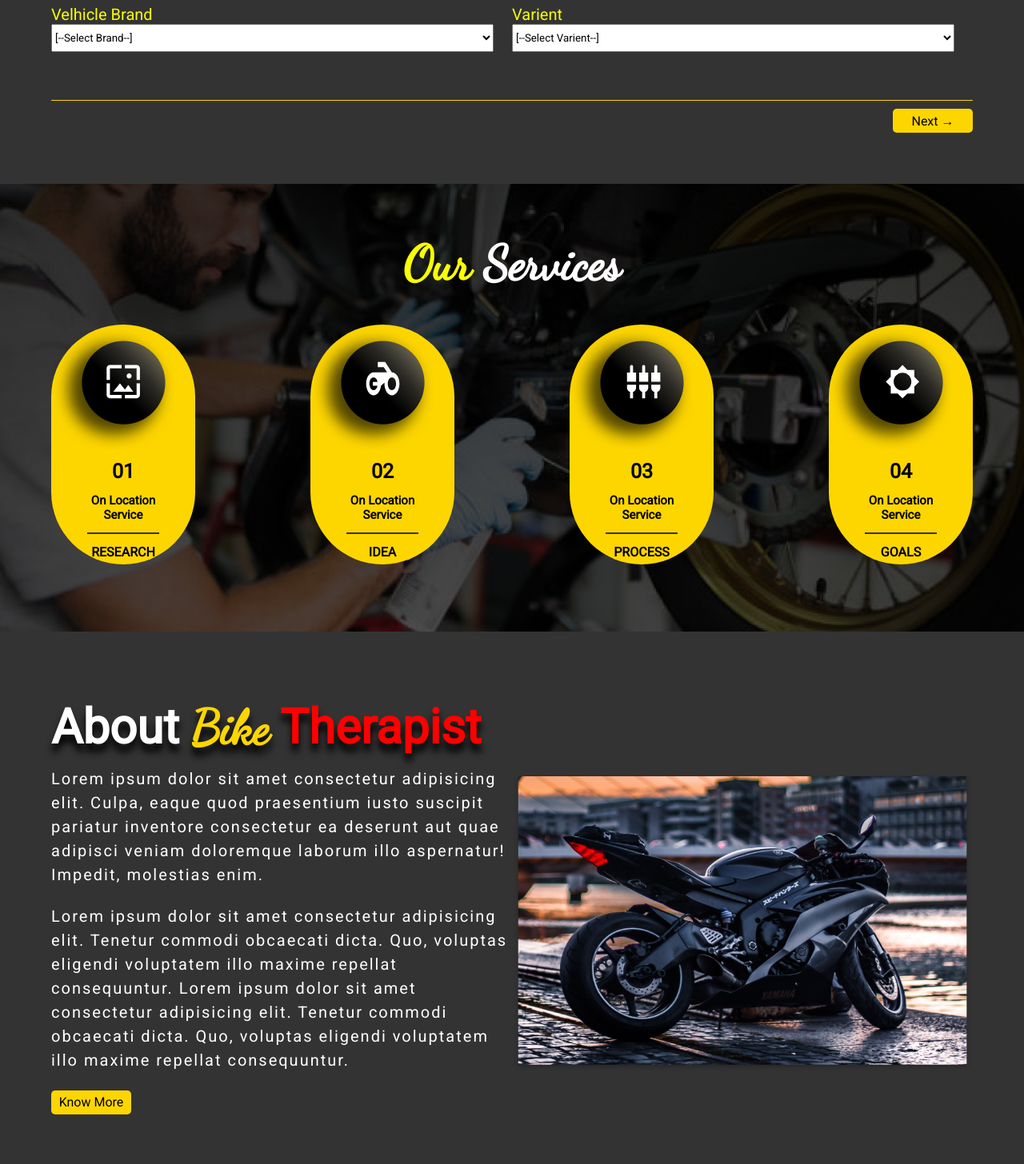
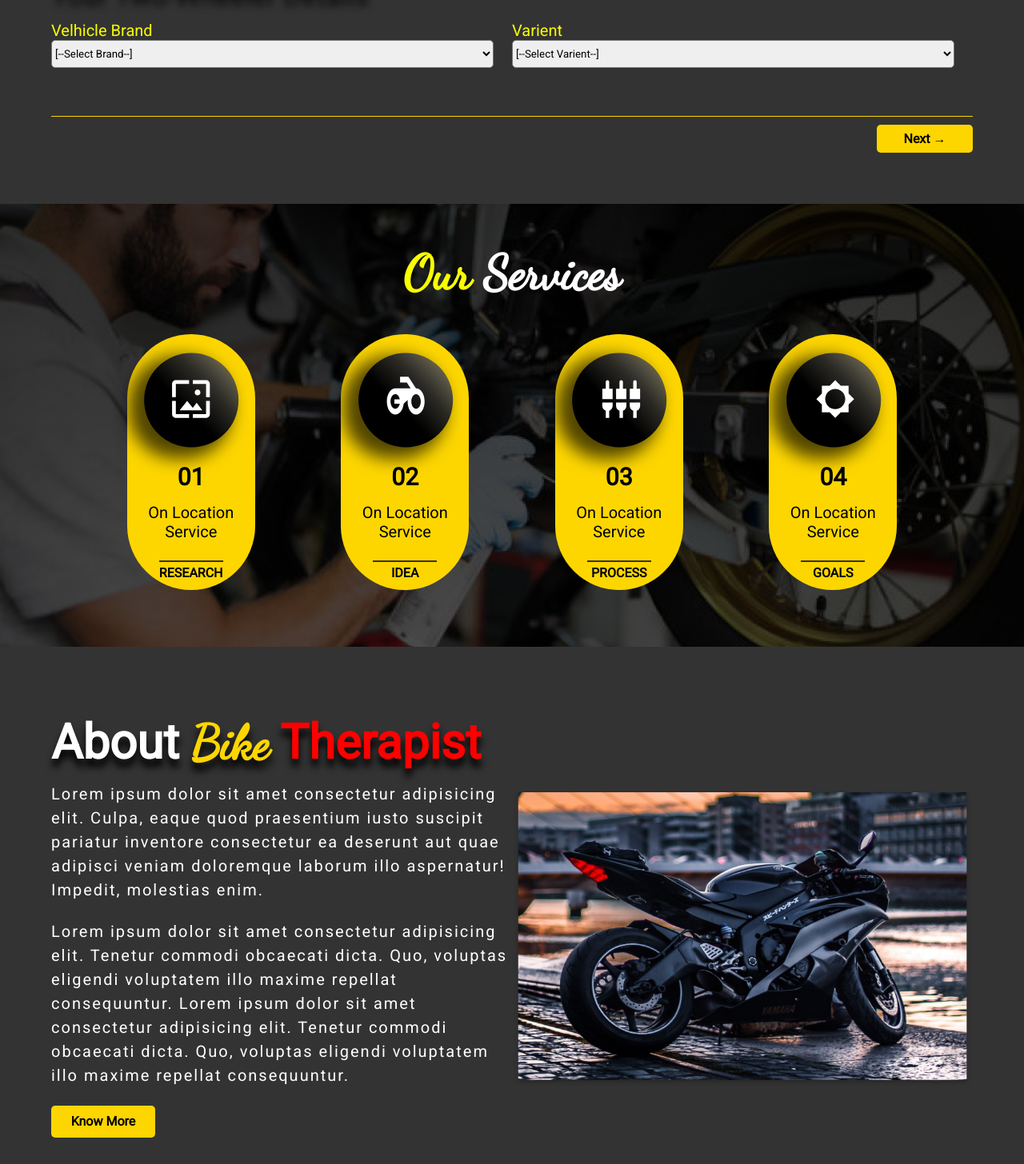
Before and after one commit to sambeetpanda507/bike_therepist, a Next.js app: page / in a window 1280 px wide. Shown: the part 1061-2517 px from the top of the page at 80% size. Built offline with nearby package versions, Linux system fonts and the light colour scheme.

Commit message:
Few Design change

```diff
--- a/components/indexComponents/OurClient.jsx
+++ b/components/indexComponents/OurClient.jsx
@@ -17,7 +17,8 @@ const OurClient = () => {
             <li className={style.carouselItem}>
               <div>
                 <p className={style.carouselTitle}>
-                  <u>Lorem Ipsum is simply dummy text of the printing</u>
+                  Lorem Ipsum is simply dummy text of the printing
+                  <hr />
                 </p>
                 <p className={style.carouselContent}>
                   There are many variations of passages of Lorem Ipsum
--- a/styles/AboutBike.module.css
+++ b/styles/AboutBike.module.css
@@ -59,13 +59,14 @@
 .btnGrp button {
   border: 0;
   outline: none;
-  height: 3rem;
-  width: 10rem;
+  height: 4rem;
+  width: 13rem;
   background-color: var(--bg-warning);
   border-radius: 0.5rem;
   text-transform: capitalize;
   font-size: 1.6rem;
   cursor: pointer;
+  font-weight: 600;
 }
 .hideLg {
   display: block;
--- a/styles/BookNow.module.css
+++ b/styles/BookNow.module.css
@@ -42,13 +42,14 @@
 .btnGrp button {
   border: 0;
   outline: none;
-  height: 3rem;
-  width: 10rem;
+  height: 4rem;
+  width: 12rem;
   background-color: var(--bg-warning);
   border-radius: 0.5rem;
   text-transform: capitalize;
   font-size: 1.6rem;
   cursor: pointer;
+  font-weight: 600;
 }
 
 @media (max-width: 900px) {
--- a/styles/BookService.module.css
+++ b/styles/BookService.module.css
@@ -45,13 +45,13 @@
 .progressBarWrapper {
   height: 1.3rem;
   width: 90%;
-  border: 1px solid var(--bg-warning);
-  border-radius: 1rem;
+  /* border: 1px solid var(--bg-warning); */
 }
 .progressBarWrapper p {
   height: 100%;
   width: 100%;
   background-color: var(--bg-warning);
+  border-radius: 1rem;
 }
 .secondayHeading {
   color: var(--text-white);
@@ -59,6 +59,7 @@
   font-size: 3.5rem;
   text-shadow: 0rem 1rem 1rem #000;
   font-weight: 400;
+  margin-top: 2rem;
 }
 .detailsSection {
   padding: 2rem 0;
@@ -82,6 +83,7 @@
   width: 100%;
   height: 3.5rem;
   text-transform: capitalize;
+  border-radius: 5px;
 }
 
 .nextBtn {
@@ -92,13 +94,14 @@
 .nextBtn button {
   border: 0;
   outline: none;
-  height: 3rem;
-  width: 10rem;
+  height: 3.5rem;
+  width: 12rem;
   background-color: var(--bg-warning);
   border-radius: 0.5rem;
   text-transform: capitalize;
   font-size: 1.6rem;
   cursor: pointer;
+  font-weight: 600;
 }
 
 /* /////media queries//// */
--- a/styles/Brand.module.css
+++ b/styles/Brand.module.css
@@ -10,8 +10,6 @@
   font-size: 6rem;
   text-transform: capitalize;
   text-align: center;
-  -webkit-text-stroke-width: 0.2rem;
-  -webkit-text-stroke-color: var(--text-danger);
 }
 
 .brands {
--- a/styles/CallUs.module.css
+++ b/styles/CallUs.module.css
@@ -2,9 +2,9 @@
   width: 100%;
   background-image: linear-gradient(rgba(0, 0, 0, 0.8), rgba(0, 0, 0, 0.7)),
     url("/call.png");
-  background-position: center;
-  background-size: 100% 100%;
+  background-position: right;
   background-repeat: no-repeat;
+  background-size:contain;
 }
 .container {
   width: 100%;
@@ -25,8 +25,8 @@
   font-size: 3rem;
   color: var(--text-danger);
   stroke-width: 0.1rem;
-  -webkit-text-stroke-width: 0.1rem;
-  -webkit-text-stroke-color: var(--text-warning);
+  /* -webkit-text-stroke-width: 0.1rem;
+  -webkit-text-stroke-color: var(--text-warning); */
 }
 .bar {
   height: 3rem;
--- a/styles/Counter.module.css
+++ b/styles/Counter.module.css
@@ -9,7 +9,7 @@
 
 .containerDiv {
   width: 100%;
-  padding: 10% 5%;
+  padding: 8% 5%;
 }
 
 .primaryHeading {
@@ -29,8 +29,9 @@
   text-align: center;
 }
 .actualCount {
-  font-size: 5rem;
+  font-size: 7rem;
   color: var(--text-warning);
+  font-weight: bold;
 }
 .countDesc {
   font-size: 3rem;
--- a/styles/NavBar.module.css
+++ b/styles/NavBar.module.css
@@ -59,9 +59,11 @@
 .searchBtn button {
   background-color: var(--bg-warning);
   border: 0;
-  font-size: 2rem;
+  font-size: 1.7rem;
+  font-weight: 600;
   text-transform: capitalize;
   width: 12rem;
+  height: 3.5rem;
   cursor: pointer;
   border-radius: 0.4rem;
 }
--- a/styles/OurClient.module.css
+++ b/styles/OurClient.module.css
@@ -20,7 +20,7 @@
 }
 .underline {
   height: 2rem;
-  width: 70%;
+  width: 50%;
   background-color: var(--bg-warning);
   margin: 5% auto;
   border-radius: 5rem;
@@ -30,12 +30,12 @@
 .underline::after {
   content: "\f007";
   font-family: "Font Awesome 5 Free";
-  height: 6rem;
-  width: 6rem;
+  height: 7rem;
+  width: 7rem;
   background-color: orange;
   position: absolute;
   border-radius: 50%;
-  top: -100%;
+  top: -120%;
   right: 40%;
   transform: translateX(40%);
   box-shadow: -1rem 1rem 1rem #000;
@@ -47,13 +47,13 @@
 .underline::before {
   content: "\f007";
   font-family: "Font Awesome 5 Free";
-  height: 6rem;
-  width: 6rem;
+  height: 7rem;
+  width: 7rem;
   background-color: orange;
   position: absolute;
   border-radius: 50%;
-  top: -100%;
-  left: 40%;
+  top: -120%;
+  left: 35%;
   transform: translateX(40%);
   box-shadow: -1rem 1rem 1rem #000;
   font-size: 4rem;
@@ -113,7 +113,16 @@
   font-family: "Times New Roman", Times, serif;
   text-align: center;
 }
-.carouselContent {
+
+.carouselTitle hr{
+  height: 0.3rem;
+  margin-top: 0.5rem;
+  margin-bottom: 2rem;
+  background-color: var(--bg-warning);
+  border-color: var(--bg-warning);
+}
+
+.carouselContent{
   font-size: 2rem;
   color: var(--text-white);
   font-family: "Times New Roman", Times, serif;
@@ -149,12 +158,12 @@
   width: 100%;
 }
 .invertedCommaStart {
-  top: 0;
-  left: 0;
+  top: 0%;
+  left: 0%;
 }
 .invertedCommaEnd {
-  bottom: 0;
-  right: 0;
+  bottom: 0%;
+  right: 0%;
 }
 
 .bar {
--- a/styles/OurServices.module.css
+++ b/styles/OurServices.module.css
@@ -9,7 +9,7 @@
 
 .container {
   width: 100%;
-  padding: 5%;
+  padding: 4%;
 }
 .headingPrimary,
 .bgWarning {
@@ -26,13 +26,13 @@
 .serviceSection {
   display: flex;
   align-items: center;
-  justify-content: space-between;
+  justify-content: space-evenly;
   flex-wrap: wrap;
   padding: 2rem 0;
 }
 .serviceContainer {
-  width: 18rem;
-  height: 30rem;
+  width: 16rem;
+  height: 32rem;
   border-radius: 40rem;
   display: flex;
   flex-direction: column;
@@ -43,10 +43,11 @@
 }
 
 .iconImg {
-  height: 15rem;
-  width: 15rem;
+  height: 17rem;
+  width: 17rem;
   border-radius: 50%;
   position: relative;
+  margin-top: -0.5rem;
 }
 
 .iconImg img {
@@ -56,16 +57,17 @@
   left: -8%;
 }
 .serviceCount {
-  font-size: 2.5rem;
-  font-weight: bold;
+  font-size: 3rem;
+  font-weight: 600;
+  margin-top: -4rem;
 }
 .serviceContent {
-  font-size: 1.5rem;
-  font-weight: bold;
+  font-size: 2rem;
   text-transform: capitalize;
   word-wrap: break-word;
   width: 70%;
   text-align: center;
+  margin-top: -1rem;
 }
 
 .serviceContainer hr {
@@ -78,6 +80,7 @@
   font-size: 1.6rem;
   text-transform: uppercase;
   font-weight: bold;
+  margin-top: -2rem;
 }
 
 @media (max-width: 900px) and (min-width: 501px) {
```
